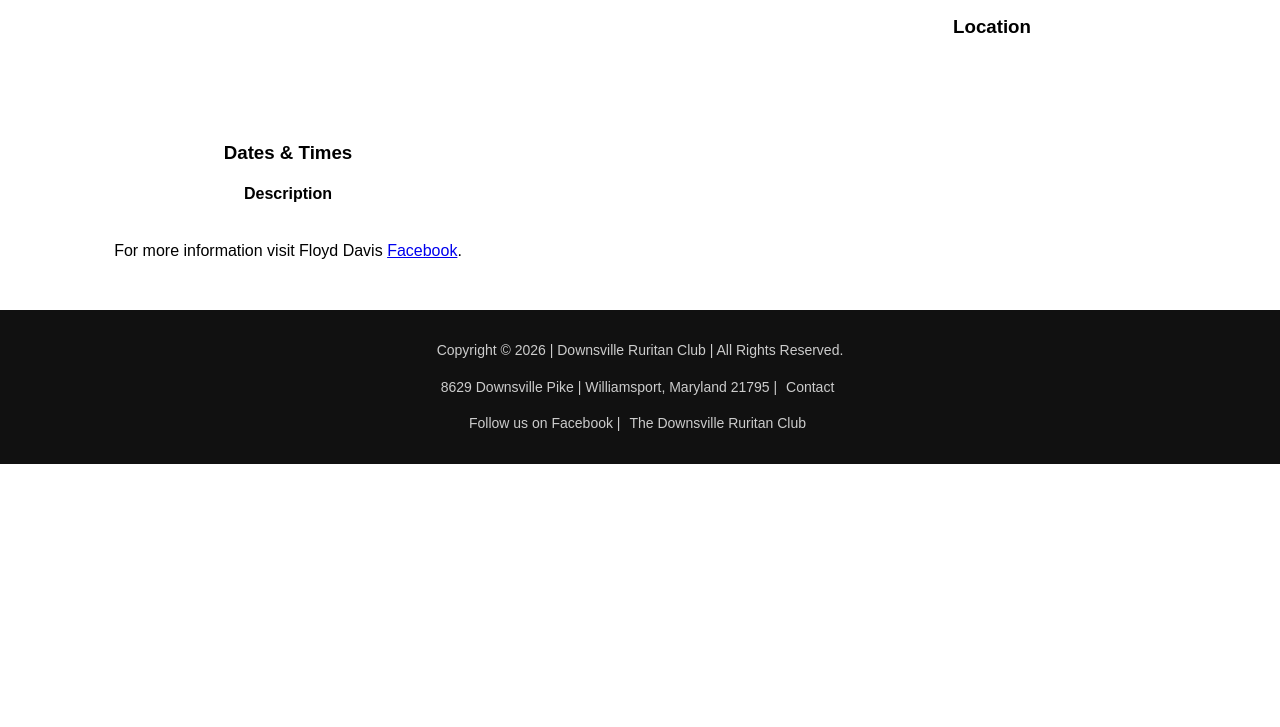
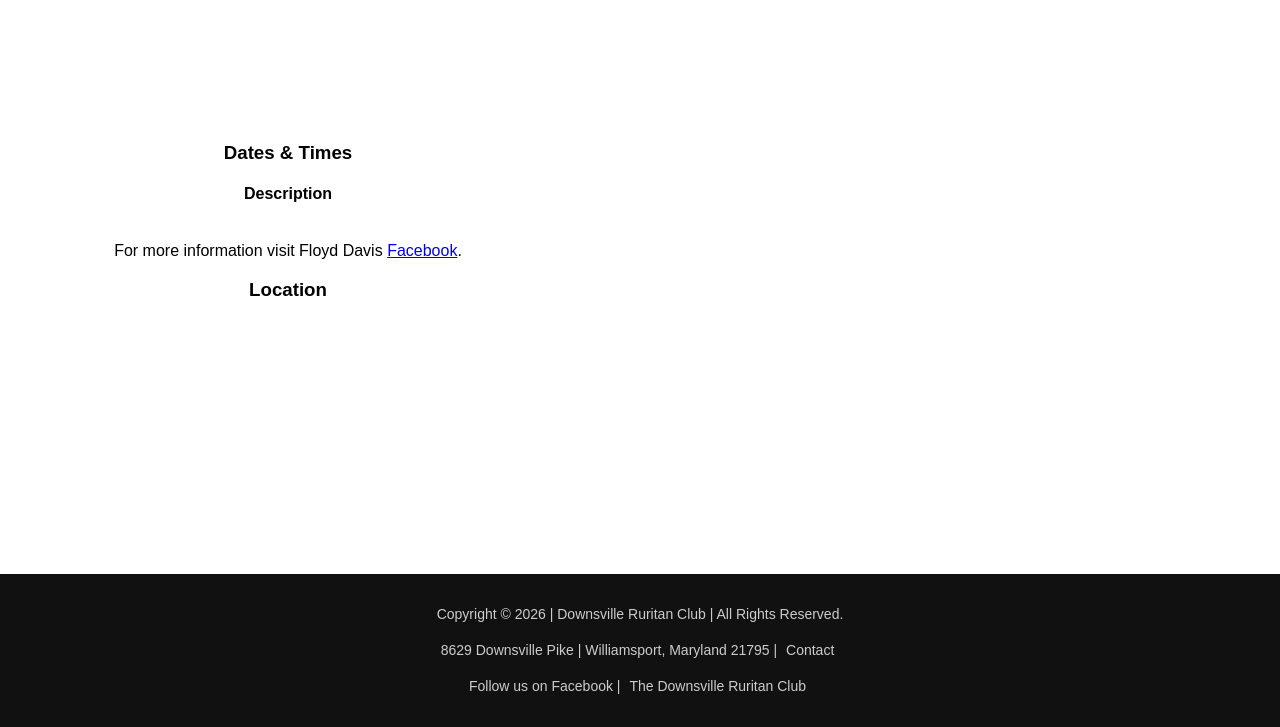
Before and after one commit to lelynkegarise-stack/Downsville-website, a plain HTML site: page FloydOnSite.html in a window 1280 px wide. Shown: the part 172-899 px from the top of the page. Before the commit the page ends 800 px from the top, so only its background shows below. Drawn offline with Linux system fonts and the light colour scheme.

Commit message:
Update FloydOnSite.html

```diff
--- a/FloydOnSite.html
+++ b/FloydOnSite.html
@@ -1,36 +1,5 @@
 <!DOCTYPE html>
 <html>
-<head>
-<style>
-
-.container {
-  display: flex;
-  justify-content: space-between;
-}
-
-.left {
-  width: 45%;
-  text-align: center;
-  height: 100%;
-}
-
-.right {
-  width: 45%;
-  text-align: center;
-}
-p{
-    text-align:center;
-}
-h4{
-    text-align:center;
-}
-h1{
-    text-align: center;
-}
-
-</style>
-</head>
-
 <body>
 <div id="navbar"></div>
 <script>
```
